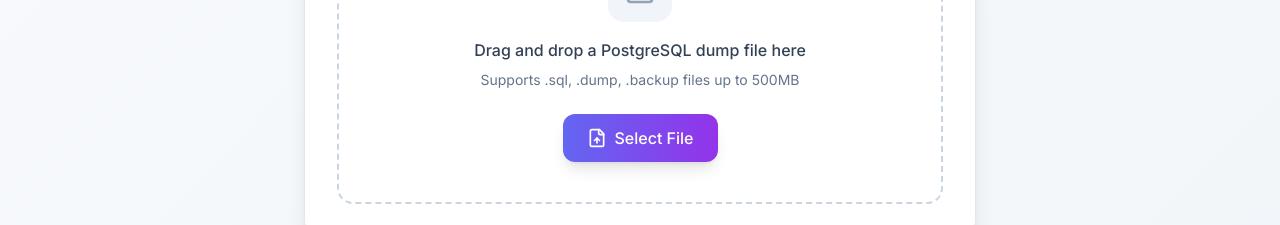
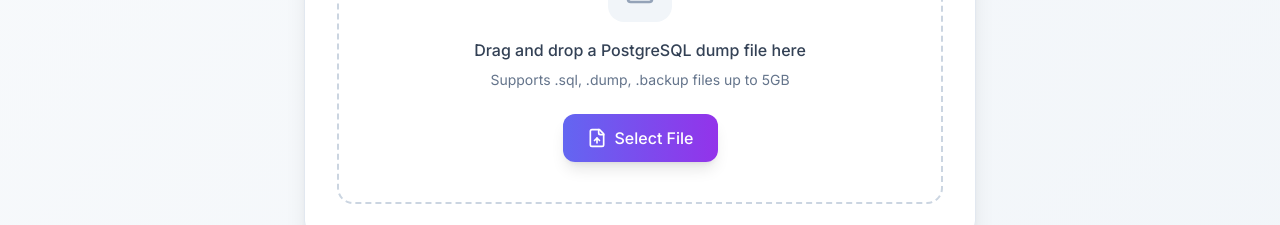
Before and after one commit to pkaiy81/PgDumpLens, a Next.js app in the folder frontend/: page /upload in a window 1280 px wide. Shown: the part 460-685 px from the top of the page. Built offline with nearby package versions, Linux system fonts and the light colour scheme.

Commit message:
fix: Update UI text to show 5GB upload limit

```diff
--- a/frontend/src/components/FileUpload.tsx
+++ b/frontend/src/components/FileUpload.tsx
@@ -134,7 +134,7 @@
               Drag and drop a PostgreSQL dump file here
             </p>
             <p className="text-sm text-slate-500 dark:text-slate-400 mb-6">
-              Supports .sql, .dump, .backup files up to 500MB
+              Supports .sql, .dump, .backup files up to 5GB
             </p>
             <label className="inline-flex items-center gap-2 px-6 py-3 bg-gradient-to-r from-indigo-500 to-purple-600 text-white rounded-xl cursor-pointer hover:from-indigo-600 hover:to-purple-700 transition-all duration-200 font-medium shadow-lg hover:shadow-xl">
               <FileUp className="w-5 h-5" />
```
